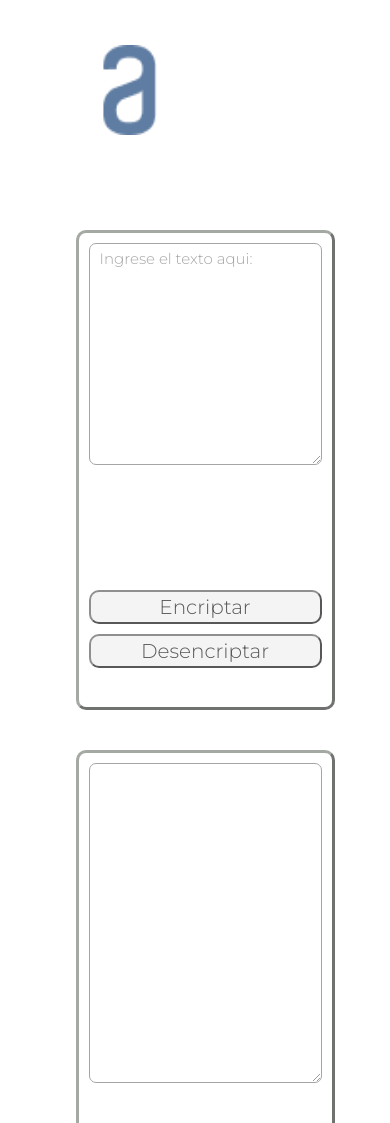
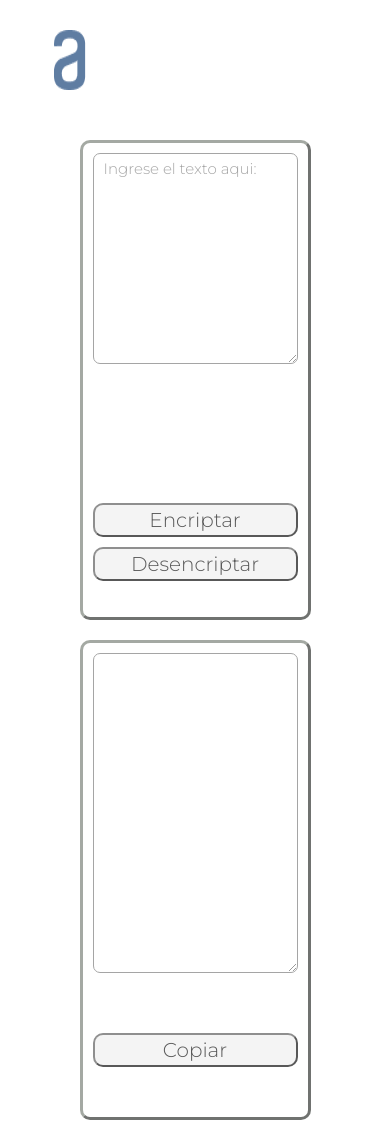
Before and after one commit to ADTR22/ALURAENCRIPTADOR, a plain HTML site: page index.html in a window 390 px wide. Shown: the top 1123 px of the page. Drawn offline with Linux system fonts and the light colour scheme.

Commit message:
cambio de mediaQuery

```diff
--- a/style.css
+++ b/style.css
@@ -163,10 +163,13 @@ section{
 @media (max-width: 615px) {
     main{
         flex-direction: column;
+        margin: 20px;
+        align-items: center;
     }
     section{
         flex-direction: column;
         align-items: center;
+        margin: 0;
     }
     .info{
         font-size: 25px;
@@ -190,4 +193,17 @@ section{
         width: 100%;
         height: 30%;
     }
+    header{
+        height: 100px;
+        padding: 0;
+    }
+    .logo{
+        width: 120px;
+        height: 60px;
+        margin: 0;
+        padding: 0;
+    }
+    .pie{
+        text-align: center;
+    }
 }
```
